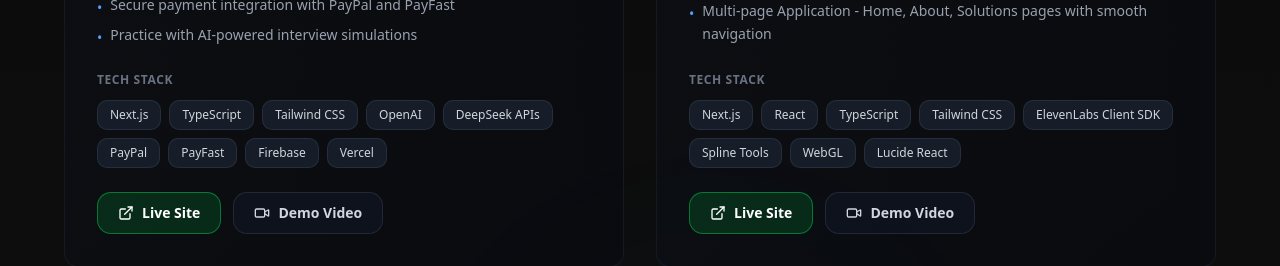
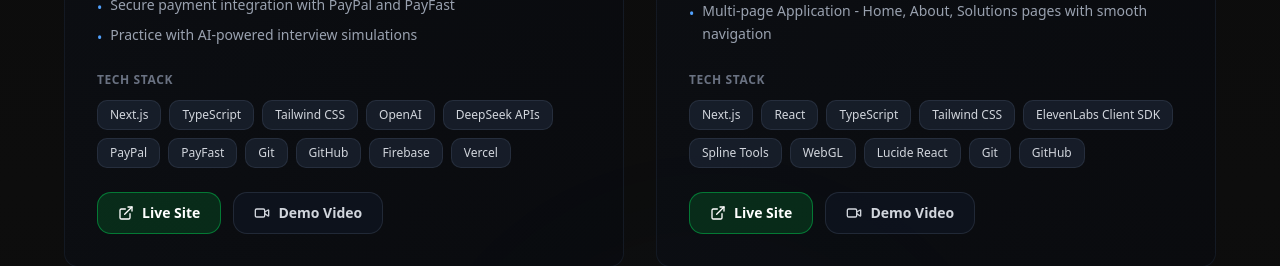
Before and after one commit to Sphesihle124/AI-Full-Stack-portfolio, a Next.js app: page / in a window 1280 px wide. Shown: the part 3480-3746 px from the top of the page. Built offline with nearby package versions, Linux system fonts and the light colour scheme.

Commit message:
updated projects cards

```diff
--- a/components/projects/Projects.tsx
+++ b/components/projects/Projects.tsx
@@ -43,6 +43,8 @@
       "DeepSeek APIs",
       "PayPal",
       "PayFast",
+      "Git",
+      "GitHub",
       "Firebase",
       "Vercel"
     ],
@@ -61,7 +63,7 @@
       "Modern UI - Gradient effects, glassmorphism, animated borders",
       "Multi-page Application - Home, About, Solutions pages with smooth navigation"
     ],
-    tech: ["Next.js", "React", "TypeScript", "Tailwind CSS", "ElevenLabs Client SDK", "Spline Tools", "WebGL", "Lucide React"],
+    tech: ["Next.js", "React", "TypeScript", "Tailwind CSS", "ElevenLabs Client SDK", "Spline Tools", "WebGL", "Lucide React", "Git", "GitHub"],
     image: "/projects/project-1.png",
     liveDemo: "https://brainboxai.vercel.app/",
     demoVideo: "https://github.com/Sphesihle124/clothingdrop",
```
